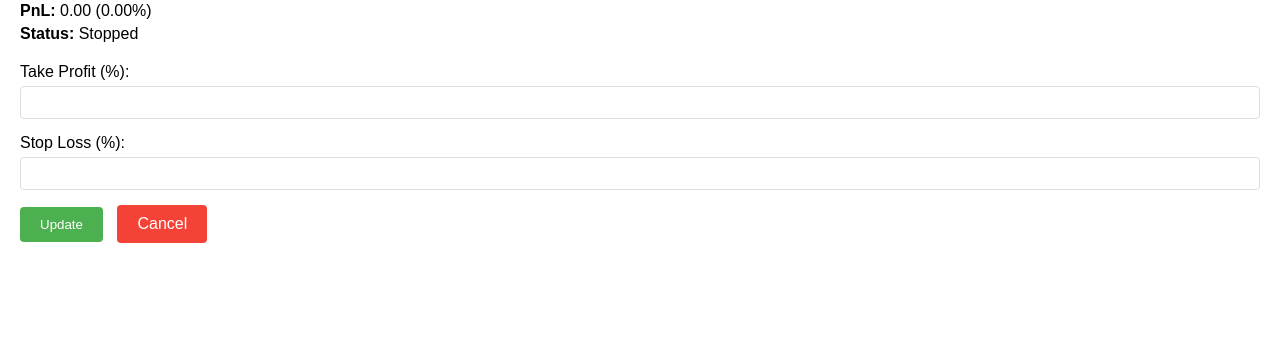
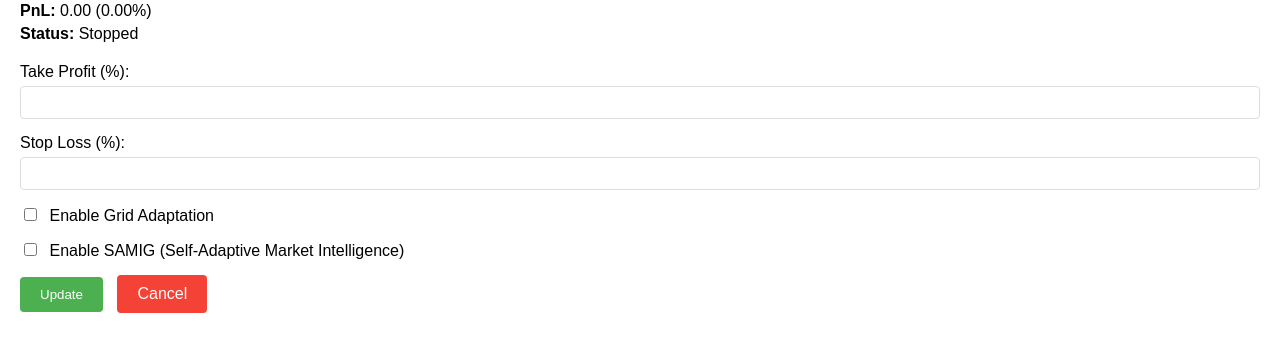
Before and after one commit to ShlokC/grid_bot, a Flask app: template templates/edit_grid.html in a window 1280 px wide. Shown: the part 213-565 px from the top of the page. Run offline with Flask 3, Linux system fonts and the light colour scheme; the template is opened without the code that fills it, so the values that code supplies are empty; parts of the project's set-up code (start-up, migrations or seed data) failed here and were passed over.

Commit message:
feat: Enhance grid trading strategy with leverage and adaptation features
- Added leverage input field to create and edit grid forms.
- Introduced grid adaptation feature to adjust grid levels based on market price movements.
- Updated grid strategy implementation to manage directional exposure with new leverage parameter.
- Enhanced UI to display SAMIG status and grid adaptation options.
- Improved order management to ensure compliance with exposure limits during order placement.

```diff
--- a/app.py
+++ b/app.py
@@ -146,6 +146,7 @@ def create_grid():
             logger.info(f"Price range: {price_lower} - {price_upper}")
             logger.info(f"Investment: {investment}, Leverage: {leverage}x")
             logger.info(f"Grid adaptation: {'enabled' if enable_grid_adaptation else 'disabled'}")
+            logger.info(f"SAMIG: {'enabled' if enable_samig else 'disabled'}")
 
             # Create grid
             grid_id = grid_manager.create_grid(
@@ -234,7 +235,9 @@ def edit_grid(grid_id):
             stop_loss_pnl = float(request.form['stop_loss_pnl'])
             enable_grid_adaptation = 'enable_grid_adaptation' in request.form
             enable_samig = 'enable_samig' in request.form
-            logger.info(f"Updating grid {grid_id}: TP={take_profit_pnl}%, SL={stop_loss_pnl}%, Adaptation={enable_grid_adaptation}")
+
+            logger.info(f"Updating grid {grid_id}: TP={take_profit_pnl}%, SL={stop_loss_pnl}%, "
+                       f"Adaptation={enable_grid_adaptation}, SAMIG={enable_samig}")
 
             if grid_manager.update_grid_config(
                 grid_id=grid_id,
--- a/templates/edit_grid.html
+++ b/templates/edit_grid.html
@@ -1,4 +1,3 @@
-
 <!DOCTYPE html>
 <html>
 <head>
@@ -22,6 +21,8 @@
         .error { color: red; margin-bottom: 15px; }
         .grid-details { margin-bottom: 20px; }
         .grid-details p { margin: 5px 0; }
+        .checkbox-group { margin-bottom: 15px; }
+        .checkbox-group label { display: inline; margin-left: 5px; }
     </style>
 </head>
 <body>
@@ -35,6 +36,14 @@
         <p><strong>Investment:</strong> {{ "%.2f"|format(grid.investment) }}</p>
         <p><strong>PnL:</strong> {{ "%.2f"|format(grid.pnl) }} ({{ "%.2f"|format(grid.pnl_percentage) }}%)</p>
         <p><strong>Status:</strong> {{ "Running" if grid.running else "Stopped" }}</p>
+        {% if grid.get('enable_samig') %}
+        <p><strong>SAMIG Status:</strong> {{ "Active" if grid.get('samig_active', False) else "Inactive" }}</p>
+        {% if grid.get('samig_active') %}
+        <p><strong>Adaptations:</strong> {{ grid.get('adaptation_count', 0) }}</p>
+        <p><strong>Market Volatility:</strong> {{ "%.2f"|format(grid.get('volatility_regime', 1.0)) }}</p>
+        <p><strong>Momentum:</strong> {{ "%.3f"|format(grid.get('momentum', 0.0)) }}</p>
+        {% endif %}
+        {% endif %}
     </div>
 
     {% if error %}
@@ -52,6 +61,18 @@
             <input type="number" id="stop_loss_pnl" name="stop_loss_pnl" step="any" value="{{ grid.stop_loss_pnl }}" required>
         </div>
 
+        <div class="checkbox-group">
+            <input type="checkbox" id="enable_grid_adaptation" name="enable_grid_adaptation"
+                   {% if grid.get('enable_grid_adaptation', False) %}checked{% endif %}>
+            <label for="enable_grid_adaptation">Enable Grid Adaptation</label>
+        </div>
+
+        <div class="checkbox-group">
+            <input type="checkbox" id="enable_samig" name="enable_samig"
+                   {% if grid.get('enable_samig', False) %}checked{% endif %}>
+            <label for="enable_samig">Enable SAMIG (Self-Adaptive Market Intelligence)</label>
+        </div>
+
         <div class="form-group">
             <button type="submit" class="button">Update</button>
             <a href="/" class="button cancel">Cancel</a>
```
Also changed, not shown: templates/create_grid.html (+20 -5 lines), templates/index.html (+8 -0 lines), core/grid_strategy copy.py (renamed from core/grid_strategy old.py).
